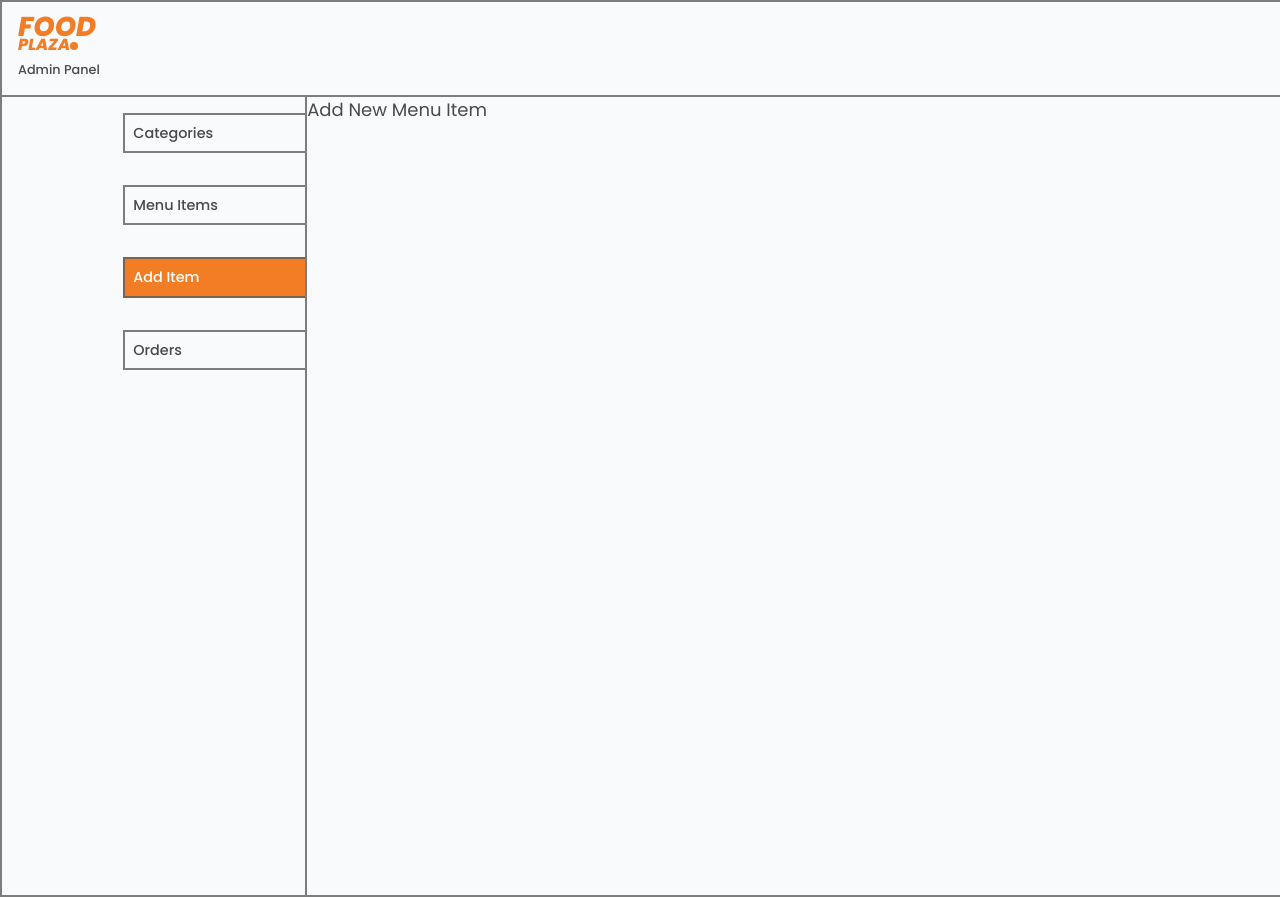
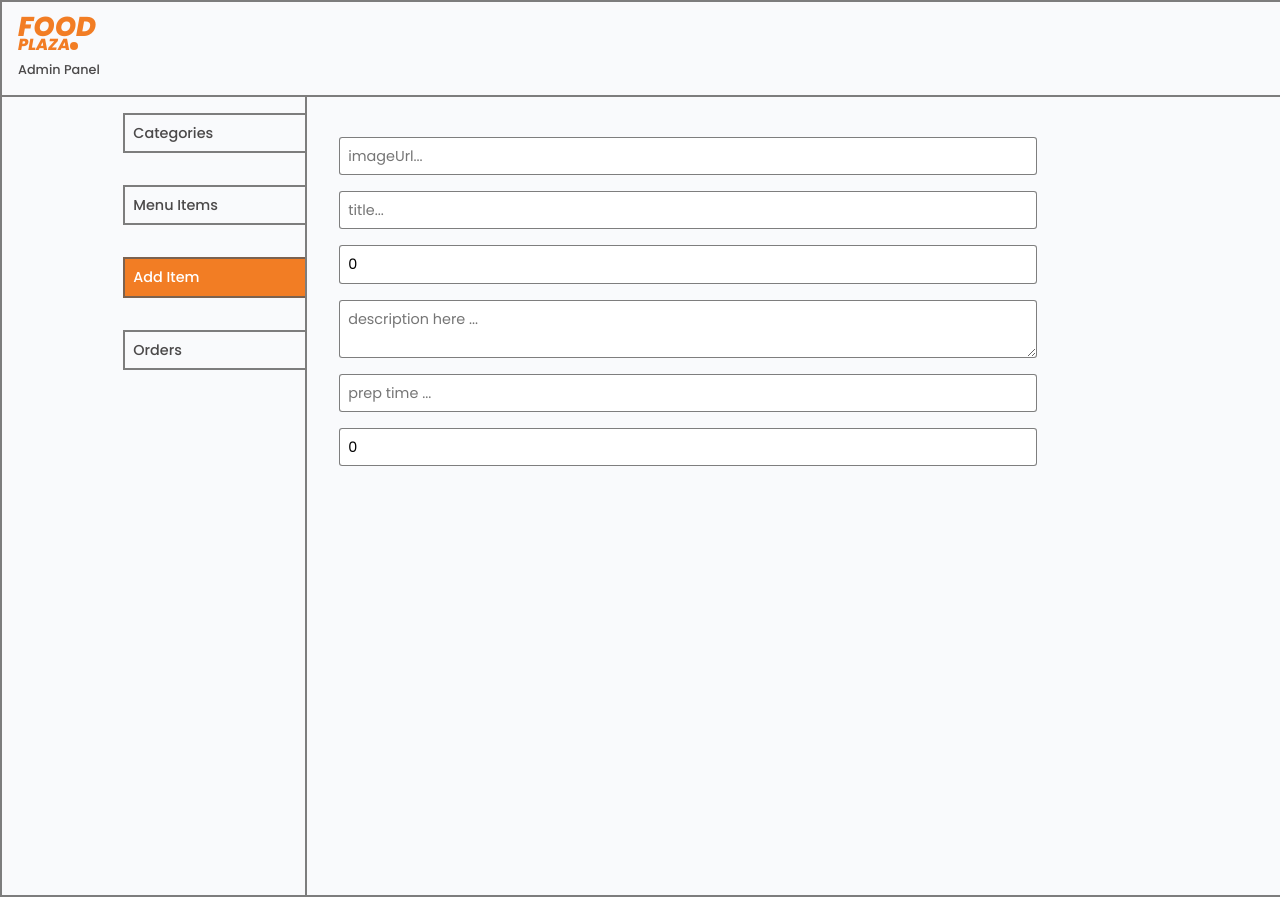
Before and after one commit to mandar-saiyan87/foodplaza---food-order, a React (Create React App) app: page /admin/AddItem in a window 1280 px wide. Shown: the top 897 px of the page. Built offline with nearby package versions, Linux system fonts and the light colour scheme; no server answers.

Commit message:
firebase api key

```diff
--- a/src/index.css
+++ b/src/index.css
@@ -1138,4 +1138,22 @@ img {
   font-size: 0.9rem;
 }
 
+.addmenu_main {
+  padding: 2rem;
+  display: flex;
+  flex-direction: column;
+}
+
+
+.addmenu_main input,
+textarea {
+  width: 60%;
+  margin: 0.5rem 0;
+  outline: none;
+  border: 1px solid var(--tertiary-color);
+  padding: 0.5rem;
+  border-radius: 0.2rem;
+  font-size: 0.9rem;
+}
+
 /*********************  Default-CSS  End *********************/
--- a/src/pages/AdminPage/AddmenuSection.jsx
+++ b/src/pages/AdminPage/AddmenuSection.jsx
@@ -1,10 +1,26 @@
-import React from 'react'
+import React, { useState } from 'react'
 
 const AddmenuSection = () => {
+
+  const [image, setImage] = useState('')
+  const [title, setTitle] = useState('')
+  const [rating, setRating] = useState(0)
+  const [description, setDescription] = useState('')
+  const [prepTime, setPrepTime] = useState('')
+  const [price, setPrice] = useState(0)
+
   return (
-    <div>
-      Add New Menu Item
-    </div>
+    <>
+      <div className='addmenu_main'>
+        {image && <img src={image} alt='menuImage' />}
+        <input type="text" id="imgUrl" name="imgUrl" placeholder='imageUrl...' value={image} />
+        <input type="text" id="title" name="title" placeholder='title...' value={title} />
+        <input type="number" id="rating" name="rating" placeholder='rating ...' maxLength={1} min={0} max={4} value={rating} />
+        <textarea name="description" id="description" placeholder='description here ...' value={description}></textarea>
+        <input type="text" id="prep" name="prep" placeholder='prep time ...' value={prepTime} />
+        <input type="number" id="price" name="price" placeholder='price ...' maxLength={3} value={price} />
+      </div>
+    </>
   )
 }
 
--- a/src/services/firebase.config.js
+++ b/src/services/firebase.config.js
@@ -5,7 +5,7 @@ import { getAuth } from "firebase/auth";
 
 // Your web app's Firebase configuration
 const firebaseConfig = {
-  apiKey: "AIzaSyCW-e5VeqssOtjG7h8NXwPAqYggZDGs37M",
+  apiKey: `${process.env.REACT_APP_FIREBASE_API}`,
   authDomain: "foodplaza-4f4b7.firebaseapp.com",
   projectId: "foodplaza-4f4b7",
   storageBucket: "foodplaza-4f4b7.appspot.com",
```
